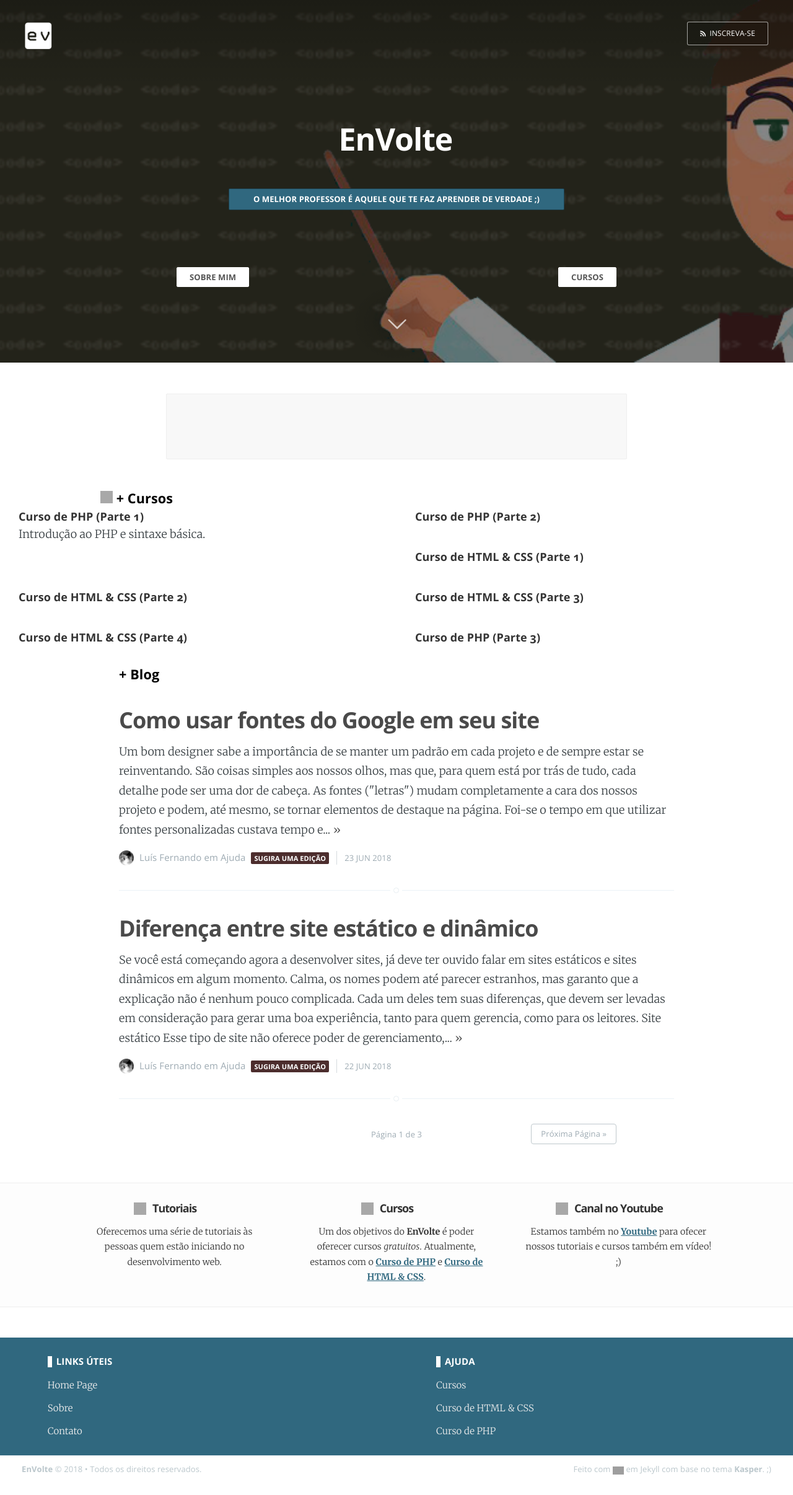
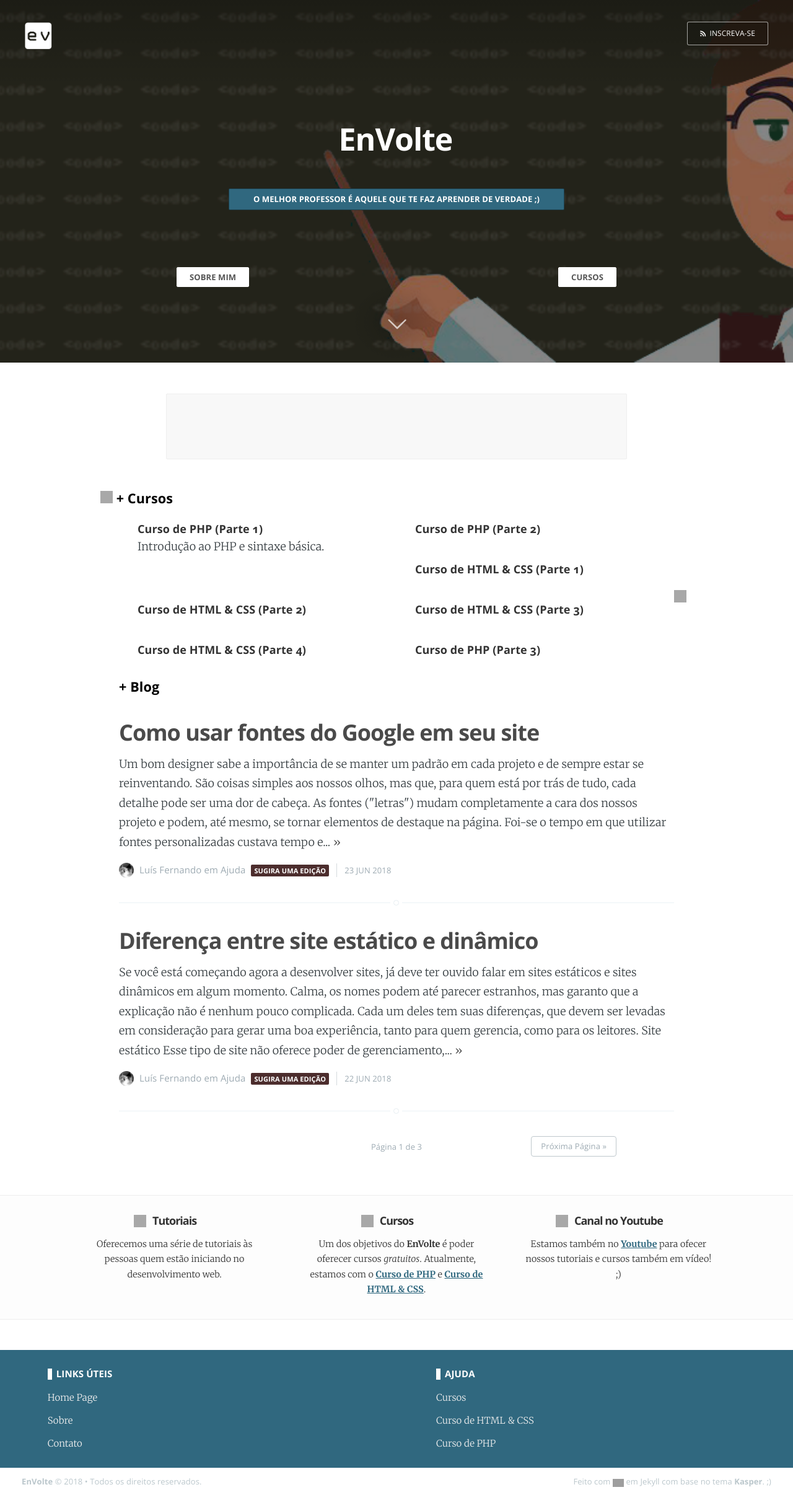
Before and after one commit to EnVolte/envolte.github.io, a Jekyll site: the page built from index.html, in a window 1280 px wide. Shown: the whole page at 62% size. Built offline with Jekyll 4.4.1, drawn with Linux system fonts in a browser that asks for light colours; the list of posts is cut into pages by our own code; grey boxes are pictures that could not be loaded.

Commit message:
Update index.html

```diff
--- a/index.html
+++ b/index.html
@@ -58,7 +58,7 @@
 
 	<h3 class="titlep"><span class="ico" style="background-image: url('https://raw.githubusercontent.com/google/material-design-icons/master/action/2x_web/ic_code_black_48dp.png');"></span> + Cursos</h1>
 
-
+<section id="alin">
 	<ul id="curso">
   {% for curso in site.cursos %}
     <li>
@@ -67,6 +67,7 @@
     </li>
   {% endfor %}
 </ul>
+	</section>
 
 
 
```
